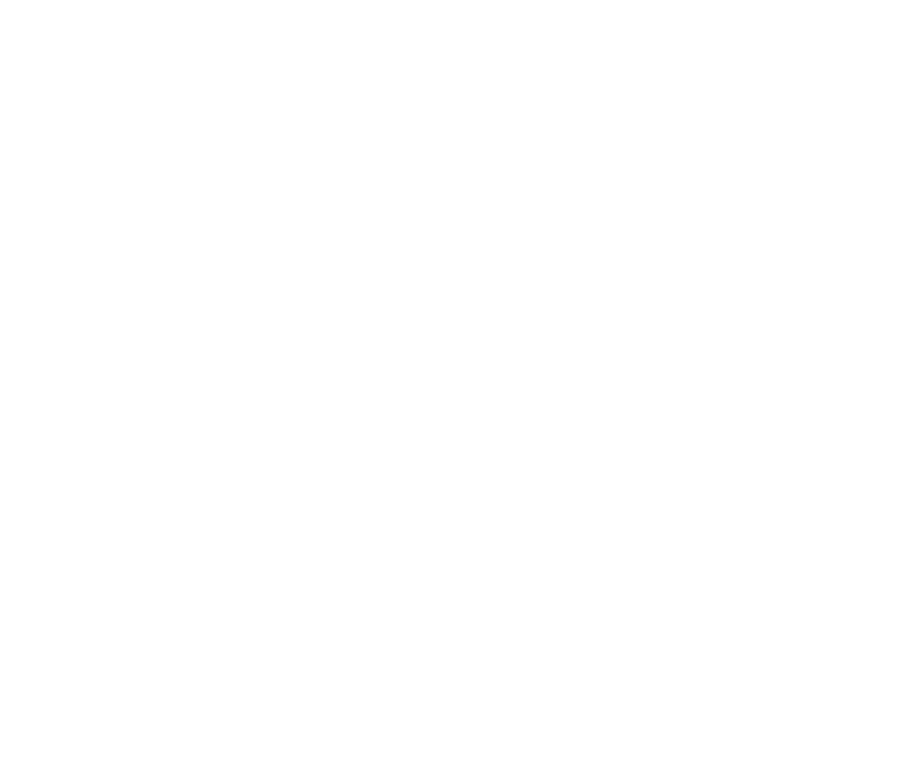
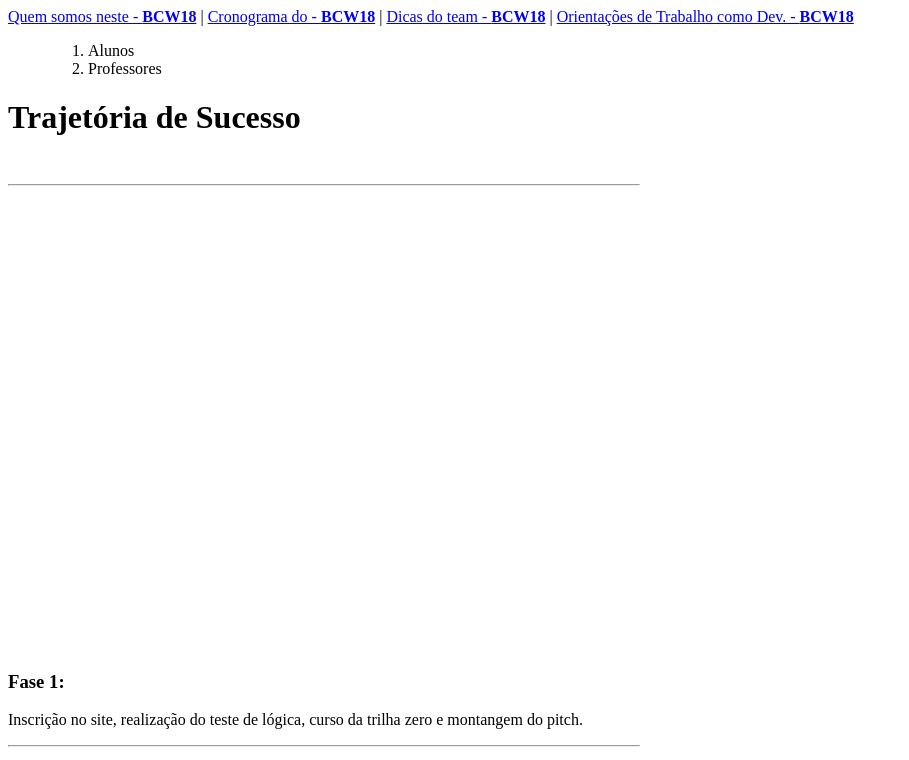
Before and after one commit to ThiagoInnwinkl/thiagobcw18, a plain HTML site: page index.html in a window 1280 px wide. Shown: the top 760 px of the page, without its empty margins (0-909 px from the left). Drawn offline with Linux system fonts and the light colour scheme.

Commit message:
Estrutura base da pagina da index.

```diff
--- a/index.html
+++ b/index.html
@@ -6,10 +6,59 @@
     <meta charset="UTF-8">
     <meta http-equiv="X-UA-Compatible" content="IE=edge">
     <meta name="viewport" content="width=device-width, initial-scale=1.0">
+    <link rel="stylesheet" href="./css/style.css">
+    <script src="./js/action.js"></script>
     <title>Página de Start BCW18</title>
 </head>
 
 <body>
+    <header>
+        <nav>
+            <a href="#Somos">Quem somos neste - <strong>BCW18</strong></a> |
+            <a href="#Cronograma">Cronograma do - <strong>BCW18</strong></a> |
+            <a href="#Dicas">Dicas do team - <strong>BCW18</strong></a> |
+            <a href="#Orientações">Orientações de Trabalho como Dev. - <strong>BCW18</strong></a>
+        </nav>
+        <ol>
+            <ol>
+                <li>Alunos</li>
+                <li>Professores</li>
+    </header>
+    <main>
+        <div style="width: 50%;">
+            <h1>Trajetória de Sucesso</h1>
+            <br>
+
+            <hr>
+
+            <p id="Somos" style=" height: 450px">
+                <strong>
+                    <h3>Fase 1:</h3>
+                </strong> Inscrição no site, realização do teste de lógica, curso da trilha zero
+                e montangem do pitch.
+            </p>
+
+            <hr>
+
+            <p id="Cronograma" style="height: 450px;">
+            <h3><strong>Fase 2:</strong></h3> Testes trilha zero e entrevista para avaliação de bolsa,
+            nesta fase se analisa a elegibilidade para a bolsa de estudos perante os clientes e o candidato.
+            </p>
+
+            <hr>
+
+            <p id="Dicas" style="height: 450px;">
+            <h3><strong>Fase 3 :</strong></h3> A dinâmica foi realizada em grupo, primeiro houve a explicação de como
+            seriam
+            atividades, e depois a formação de grupos para solucionar os desafios.
+            </p>
+
+            <hr>
+        </div>
+    </main>
+    <footer>
+
+    </footer>
 </body>
 
 </html>
```
